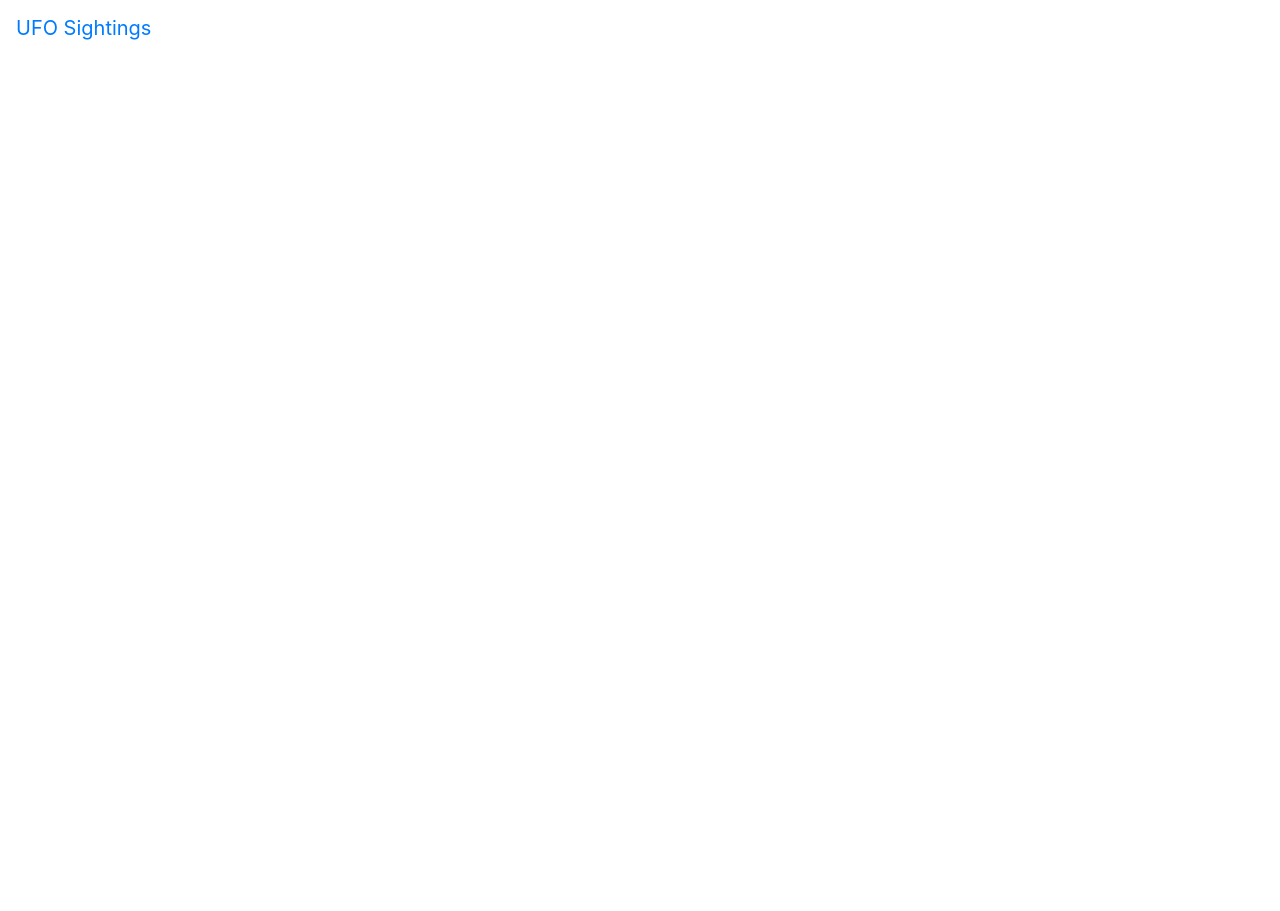
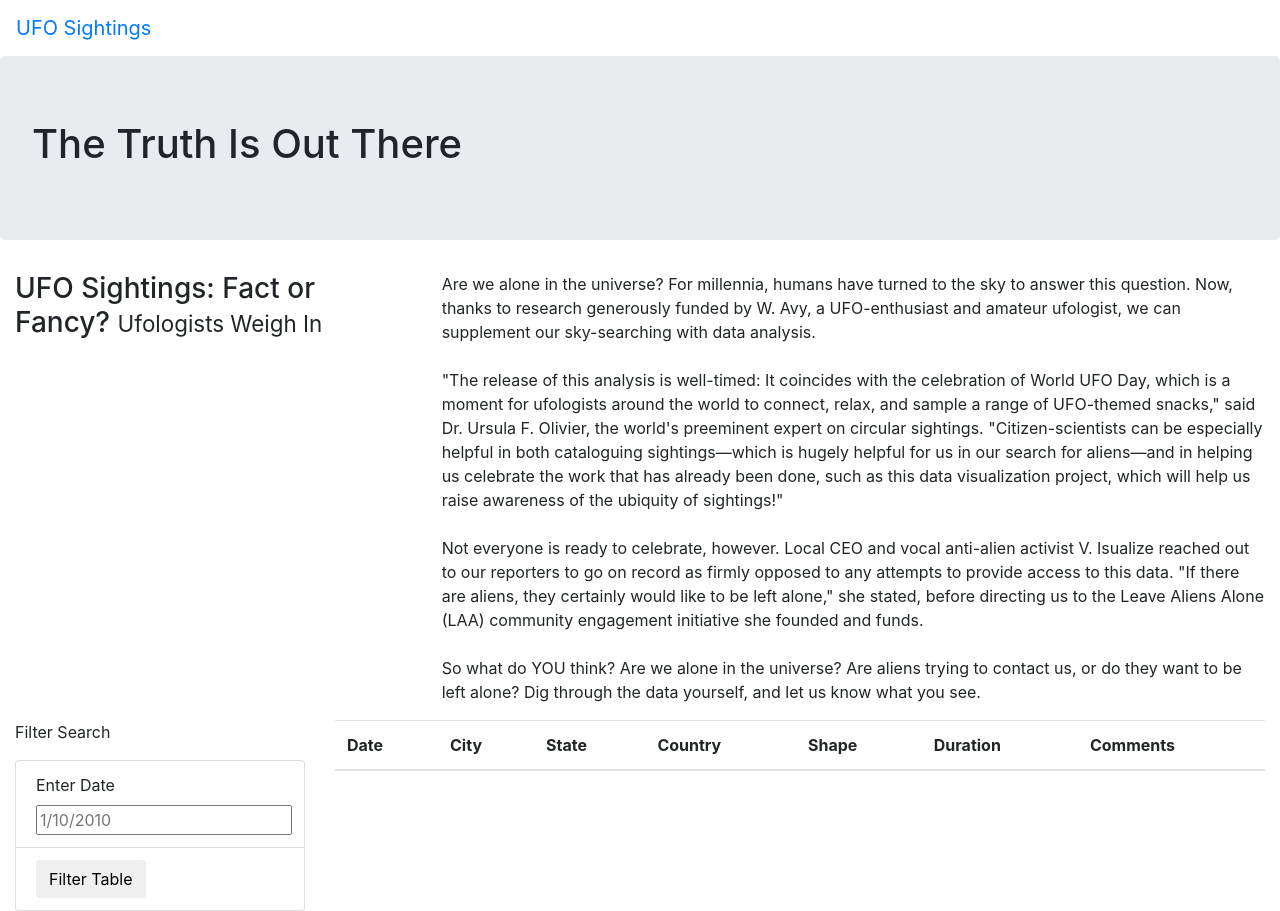
Before and after one commit to MichaelG-B/UFOs, a plain HTML site: page index.html/index.html in a window 1280 px wide. Before the commit the page ends 800 px from the top, so only its background shows below. Drawn offline with nearby package versions, Linux system fonts and the light colour scheme.

Commit message:
adding table

```diff
--- a/index.html/index.html
+++ b/index.html/index.html
@@ -19,5 +19,56 @@
             <a class="navbar-brand" href="index.html">UFO Sightings</a>
         </nav>
     </div>
+    <div class="jumbotron">
+        <h1>The Truth Is Out There</h1>
+    </div>
+    <div class="container-fluid">
+        <div class="row">
+            <div class="col-md-4">
+                <h3>UFO Sightings: Fact or Fancy? <small>Ufologists Weigh In</small></h3>
+            </div>
+            <div class="col-md-8">
+                <p>
+                    Are we alone in the universe? For millennia, humans have turned to the sky to answer this question. Now, thanks to research generously funded by W. Avy, a UFO-enthusiast and amateur ufologist, we can supplement our sky-searching with data analysis.<br><br>"The release of this analysis is well-timed: It coincides with the celebration of World UFO Day, which is a moment for ufologists around the world to connect, relax, and sample a range of UFO-themed snacks," said Dr. Ursula F. Olivier, the world's preeminent expert on circular sightings. "Citizen-scientists can be especially helpful in both cataloguing sightings—which is hugely helpful for us in our search for aliens—and in helping us celebrate the work that has already been done, such as this data visualization project, which will help us raise awareness of the ubiquity of sightings!"<br><br>Not everyone is ready to celebrate, however. Local CEO and vocal anti-alien activist V. Isualize reached out to our reporters to go on record as firmly opposed to any attempts to provide access to this data. "If there are aliens, they certainly would like to be left alone," she stated, before directing us to the Leave Aliens Alone (LAA) community engagement initiative she founded and funds.<br><br>So what do YOU think? Are we alone in the universe? Are aliens trying to contact us, or do they want to be left alone? Dig through the data yourself, and let us know what you see.
+
+
+                </p>
+            </div>
+        </div>
+    </div>
+    <div class="container-fluid">
+        <div class="row">
+            <div class="col-md-3">
+                <form>
+                    <p>Filter Search</p>
+                </form>
+                <ul class="list-group">
+                    <li class="list-group-item">
+                        <label for="date">Enter Date</label>
+                        <input type="text" placeholder="1/10/2010" id="datetime" />
+                    </li>
+                    <li class="list-group-item">
+                        <button id="filter-btn" type="button" class="btn btn-default">Filter Table</button>
+                    </li>
+                </ul>
+            </div>
+            <div class="col-md-9">
+                <table class="table table-striped">
+                    <thead>
+                      <tr>
+                        <th>Date</th>
+                        <th>City</th>
+                        <th>State</th>
+                        <th>Country</th>
+                        <th>Shape</th>
+                        <th>Duration</th>
+                        <th>Comments</th></th>
+                      </tr>
+                    </thead>
+                    <tbody></tbody>
+                </table>
+            </div>
+        </div>
+    </div>
 </body>
 </html>
```
